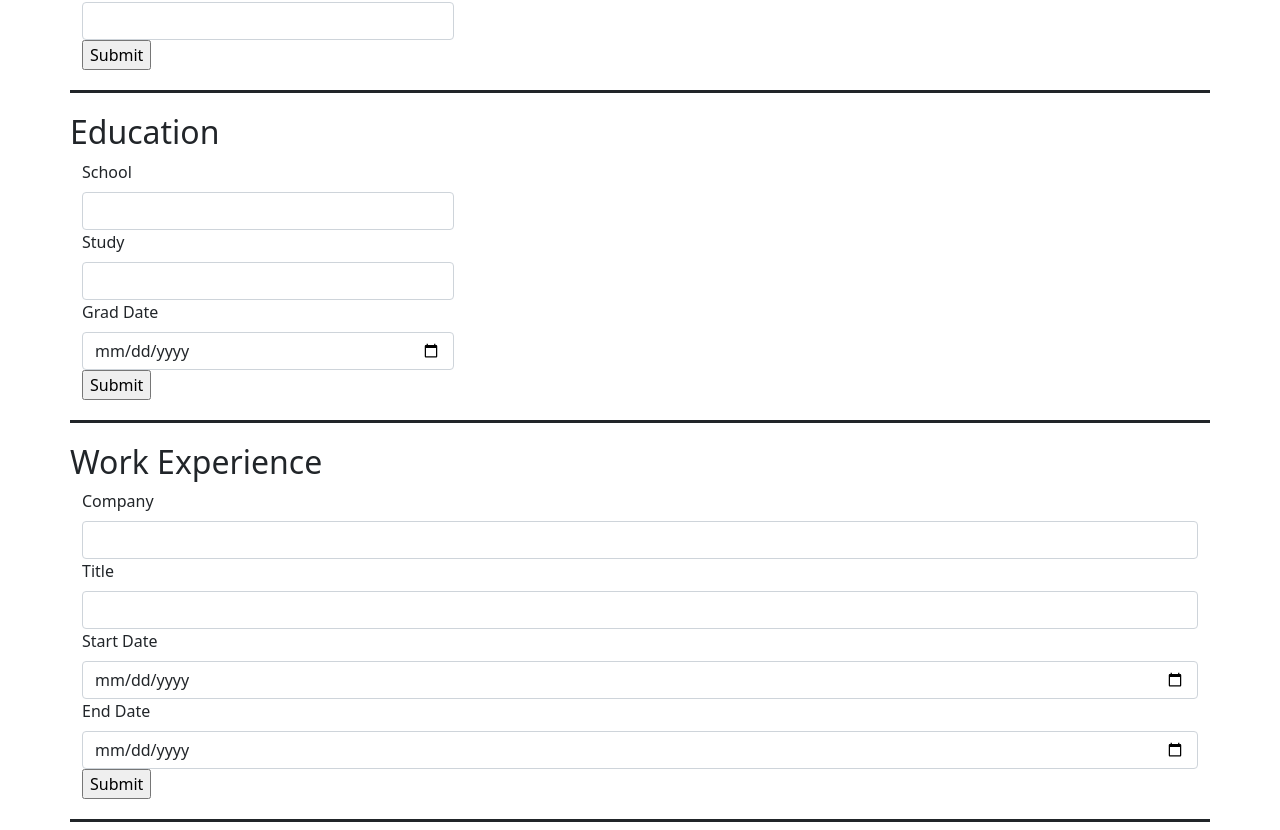
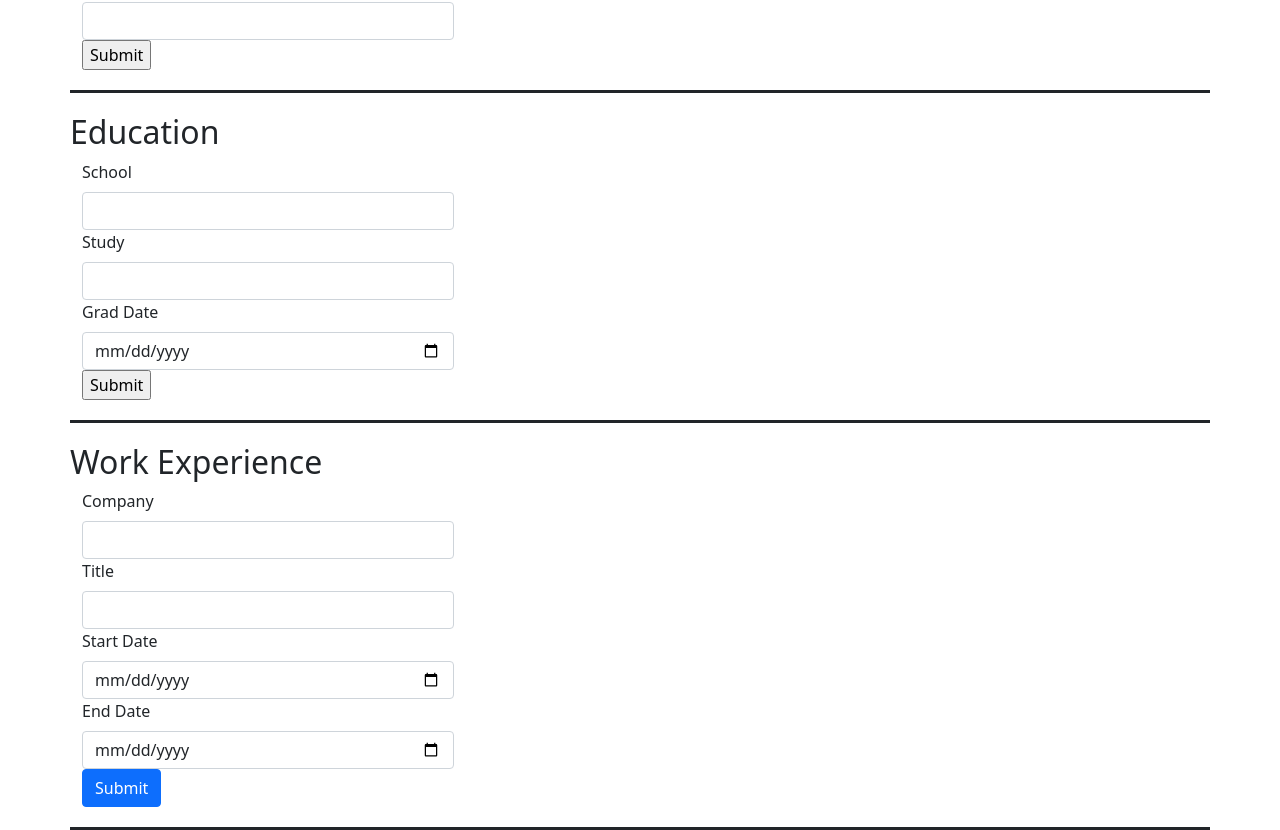
Before and after one commit to samuelmckean/cv-project, a React (Create React App) app: page / in a window 1280 px wide. Shown: the part 287-1117 px from the top of the page. Built offline with nearby package versions, Linux system fonts and the light colour scheme.

Commit message:
made WorkExperienceForm match other form components

```diff
--- a/src/components/WorkExperienceForm.js
+++ b/src/components/WorkExperienceForm.js
@@ -4,13 +4,23 @@ import FormInput from './FormInput';
 function WorkExperienceForm(props) {
 
   return (
+    <div className="row">
       <form name="work-experience-form" onSubmit={props.handleSubmit}>
+        <div className="col-md-4">
           <FormInput fieldName="company" value={''} />
+        </div>
+        <div className="col-md-4">
           <FormInput fieldName="title" value={''} />
+        </div>
+        <div className="col-md-4">
           <FormInput type="date" fieldName="startDate" value={new Date()} />
+        </div>
+        <div className="col-md-4">
           <FormInput type="date" fieldName="endDate" value={new Date()} />
-      <input type="submit" value="Submit"></input>
+        </div>
+        <input type="submit" value="Submit" className="btn btn-primary"></input>
       </form>
+    </div>
   )
 }
 
```
Lines whose indentation alone changed are shown as unchanged.
